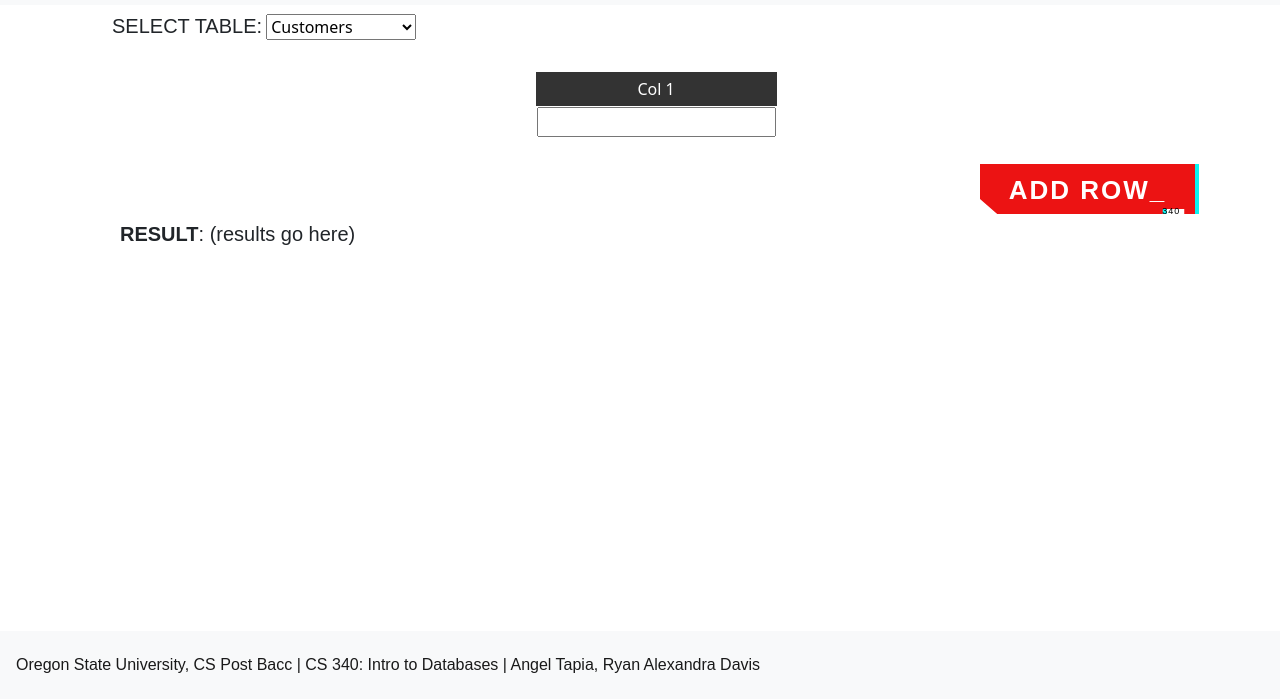
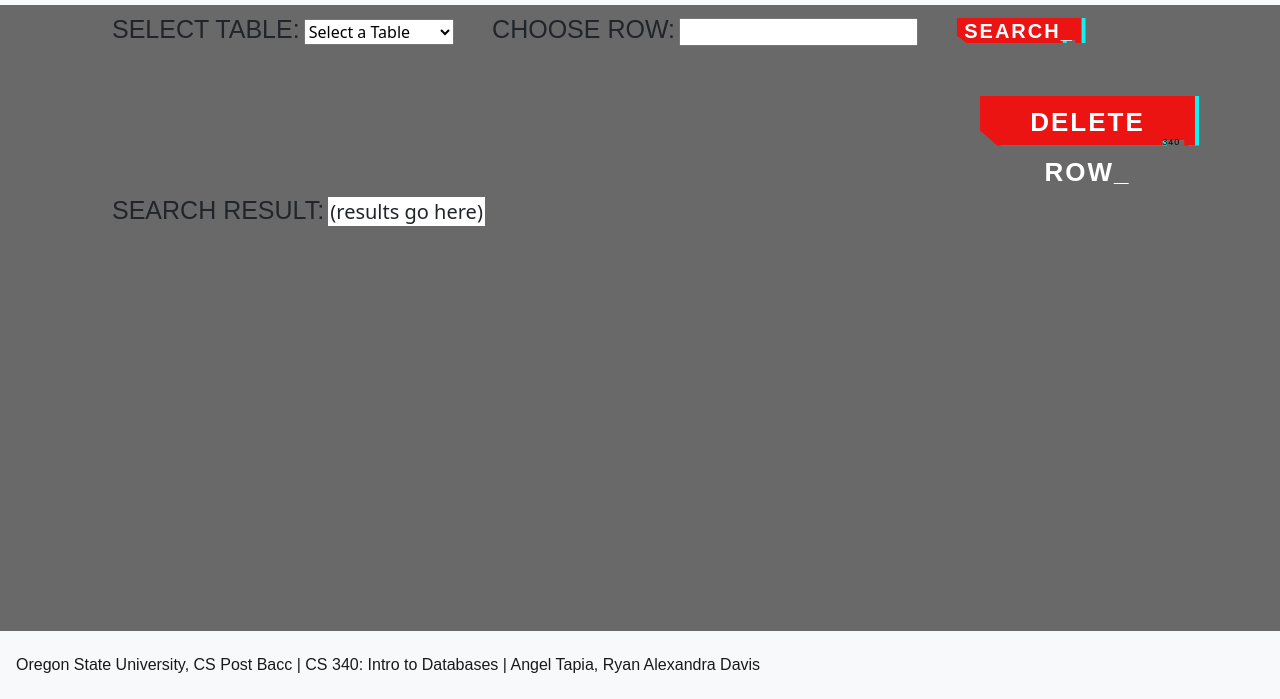
Before and after one commit to DataIsGone/CS340-Team-Untitled-1, a plain HTML site: page Step3UI/index-ryan.html in a window 1280 px wide. Shown: the part 101-800 px from the top of the page. Drawn offline with nearby package versions, Linux system fonts and the light colour scheme; a web font is replaced by a local one.

Commit message:
Updated DELETE snippet code (buttons fixed)

```diff
--- a/Step3UI/css/cyberbutton.css
+++ b/Step3UI/css/cyberbutton.css
@@ -189,6 +189,7 @@
     --primary-hue: 260;
   }
 
+    /* --- CYBER BUTTON: SMALL --- */
   .cybr-btn-nav {
     --primary: hsl(var(--primary-hue), 85%, calc(var(--primary-lightness, 50) * 1%));
     --shadow-primary: hsl(var(--shadow-primary-hue), 90%, 50%);
@@ -226,3 +227,116 @@
     line-height: 50px;
     transition: background 0.2s;
   }
+
+
+  /* --- CYBER BUTTON: SMALL --- */
+  .cybr-btn-small {
+    --primary: hsl(var(--primary-hue), 85%, calc(var(--primary-lightness, 50) * 1%));
+    --shadow-primary: hsl(var(--shadow-primary-hue), 90%, 50%);
+    --primary-hue: 0;
+    --primary-lightness: 50;
+    --color: hsl(0, 0%, 100%);
+    --font-size: 20px;
+    --shadow-primary-hue: 180;
+    --label-size: 9px;
+    --shadow-secondary-hue: 60;
+    --shadow-secondary: hsl(var(--shadow-secondary-hue), 90%, 60%);
+    --clip: polygon(0 0, 100% 0, 100% 100%, 95% 100%, 95% 90%, 85% 90%, 85% 100%, 8% 100%, 0 70%);
+    --border: 4px;
+    --shimmy-distance: 5;
+    --clip-one: polygon(0 2%, 100% 2%, 100% 95%, 95% 95%, 95% 90%, 85% 90%, 85% 95%, 8% 95%, 0 70%);
+    --clip-two: polygon(0 78%, 100% 78%, 100% 100%, 95% 100%, 95% 90%, 85% 90%, 85% 100%, 8% 100%, 0 78%);
+    --clip-three: polygon(0 44%, 100% 44%, 100% 54%, 95% 54%, 95% 54%, 85% 54%, 85% 54%, 8% 54%, 0 54%);
+    --clip-four: polygon(0 0, 100% 0, 100% 0, 95% 0, 95% 0, 85% 0, 85% 0, 8% 0, 0 0);
+    --clip-five: polygon(0 0, 100% 0, 100% 0, 95% 0, 95% 0, 85% 0, 85% 0, 8% 0, 0 0);
+    --clip-six: polygon(0 40%, 100% 40%, 100% 85%, 95% 85%, 95% 85%, 85% 85%, 85% 85%, 8% 85%, 0 70%);
+    --clip-seven: polygon(0 63%, 100% 63%, 100% 80%, 95% 80%, 95% 80%, 85% 80%, 85% 80%, 8% 80%, 0 70%);
+    font-family: 'Cyber', sans-serif;
+    color: var(--color);
+    cursor: pointer;
+    background: transparent;
+    text-transform: uppercase;
+    font-size: var(--font-size);
+    outline: transparent;
+    letter-spacing: 2px;
+    position: relative;
+    font-weight: 700;
+    border: 0;
+    width: 125px;
+    height: 25px;
+    line-height: 25px;
+    transition: background 0.2s;
+  }
+
+  .cybr-btn-small:hover {
+    --primary: hsl(var(--primary-hue), 85%, calc(var(--primary-lightness, 50) * 0.8%));
+  }
+  .cybr-btn-small:active {
+    --primary: hsl(var(--primary-hue), 85%, calc(var(--primary-lightness, 50) * 0.6%));
+  }
+
+  .cybr-btn-small:after,
+  .cybr-btn-small:before {
+    content: '';
+    position: absolute;
+    top: 0;
+    left: 0;
+    right: 0;
+    bottom: 0;
+    clip-path: var(--clip);
+    z-index: -1;
+  }
+
+  .cybr-btn-small:before {
+    background: var(--shadow-primary);
+    transform: translate(var(--border), 0);
+  }
+
+  .cybr-btn-small:after {
+    background: var(--primary);
+  }
+
+  .cybr-btn-small__tag {
+    position: absolute;
+    padding: 1px 4px;
+    letter-spacing: 1px;
+    line-height: 1;
+    bottom: -5%;
+    right: 5%;
+    font-weight: normal;
+    color: hsl(0, 0%, 0%);
+    font-size: var(--label-size);
+  }
+
+  .cybr-btn-small__glitch {
+    position: absolute;
+    top: calc(var(--border) * -1);
+    left: calc(var(--border) * -1);
+    right: calc(var(--border) * -1);
+    bottom: calc(var(--border) * -1);
+    background: var(--shadow-primary);
+    text-shadow: 2px 2px var(--shadow-primary), -2px -2px var(--shadow-secondary);
+    clip-path: var(--clip);
+    animation: glitch 2s infinite;
+    display: none;
+  }
+
+  .cybr-btn-small:hover .cybr-btn-small__glitch {
+    display: block;
+  }
+
+  .cybr-btn-small__glitch:before {
+    content: '';
+    position: absolute;
+    top: calc(var(--border) * 1);
+    right: calc(var(--border) * 1);
+    bottom: calc(var(--border) * 1);
+    left: calc(var(--border) * 1);
+    clip-path: var(--clip);
+    background: var(--primary);
+    z-index: -1;
+  }
+
+  .cybr-btn-small:nth-of-type(2) {
+    --primary-hue: 260;
+  }
--- a/Step3UI/css/style.css
+++ b/Step3UI/css/style.css
@@ -8,15 +8,30 @@
   body, #db-table {
     margin: 0;
     font-family: 'Cyber', sans-serif;
+    background-color: #696969 !important;
   }
 
   .label {
-    font-size: 20px;
+    font-size: 25px;
     font-family: 'Cyber', sans-serif;
   }
 
+  .label-content {
+    background-color: white;
+    font-size: 20px;
+    padding: 1px 2px;
+  }
+
   .button-label {
-    font-size: 15px;
+    font-size: 20px;
+  }
+
+  .spacer {
+    margin: 15px;
+  }
+
+  .row-input {
+    height: 75%;
   }
 
   /* --- W3SCHOOLS NAV BAR CSS --- */
@@ -204,9 +219,11 @@
   }
 
   .result {
+    margin: 0;
+    padding: 0;
     text-align: left;
     width: 50%;
-    background-color: white;    /* TODO: remove test line */
+    /*background-color: white;    TODO: remove test line */
   }
 
   #right-button {
--- a/Step3UI/index-ryan.html
+++ b/Step3UI/index-ryan.html
@@ -19,13 +19,10 @@
         <nav class="navbar fixed-top navbar-expand-lg navbar-light bg-light">
           <div class="container-fluid">
             <a class="navbar-brand" href="#">DEFINITELY NOT A CULT</a>
-            <span class="navbar-text" style="font-size:20px">
+            <span class="navbar-text" style="font-size:25px">
               CURRENT MODE: <span id="titleMode" onload="">N/A</span>
             </span>
             <div id="navbarNavDropdown">
-              <!-- <button class="dropbtn" onclick="myFunction()">Select Action Mode
-                <i class="fa fa-caret-down"></i>
-              </button> -->
               <button class="cybr-btn-nav dropbtn" style="font-size:20px" onclick="myFunction()">
                 SELECT MODE<span aria-hidden></span>
                 <i class="fa fa-caret-down"></i>
@@ -35,14 +32,17 @@
           </div>
         </nav>
 
+<!-- CRUD MODE Snippet: DELETE -->
+
       <!-- DIV 1: Table Menu -->
       <div class="content">
         <ul class="nav-list">
         <li>
-          <div id="table-menu">
+          <div>
             <form action=""> <!-- need action -->
               <label for="tables" class="label">SELECT TABLE:</label>
-              <select id="tables" name="tables">
+              <select onchange="buildCRUDModeControlsDelete(this.value);">
+                <option value="none" selected disabled hidden> Select a Table </option>
                 <option value="customers">Customers</option>
                 <option value="orders">Orders</option>
                 <option value="keyboards">Keyboards</option>
@@ -53,48 +53,56 @@
             </form>
           </div>
         </li>
+        <li><div class="spacer"></div></li>
+        <li>
+          <div>
+            <label for="row" class="label">CHOOSE ROW:</label>
+            <input for="row" class="row-input">
+          </div>
+        </li>
+        <li><div class="spacer"></div></li>
+        <li>
+          <button class="cybr-btn-small">
+            Search<span aria-hidden>_</span>
+            <span aria-hidden class="cybr-btn-small__glitch">Find_</span>
+            <span aria-hidden class="cybr-btn-small__tag"></span>
+          </button>
+        </li>
         </ul>
       </div>
 
-      <!-- DIV 2: CRUD Mode Controls (CURRENT: CREATE)-->
+      <!-- DIV 2: CRUD Mode Controls (CURRENT: DELETE)-->
       <div class="content" id="mode-content">
         <div class="display-col">
-          <form action="">  <!-- need action -->
-            <ul class="nav-list">
-              <li>
-                <div class="col-info"> <!-- holds col info -->
-                  <div class="col-label"> <!-- holds col label -->
-                    <span>Col 1</span>
-                  </div>
-                  <div class="col-content"> <!-- holds col content -->
-                    <input type="text" name="col1"> <!-- NOTE: need DOM to add `name` and `value` attributes procedurally -->
-                  </div>
-                </div>
-              </li>
-            </ul>
-          </form>
+          <ul class="nav-list" id="crudControls">
+
+          </ul>
 
           <div id="right-button">
             <form action="">  <!-- need action -->
               <button class="cybr-btn">
-                Add Row<span aria-hidden>_</span>
-                <span aria-hidden class="cybr-btn__glitch">Add Row_</span>
+                Delete Row<span aria-hidden>_</span>
+                <span aria-hidden class="cybr-btn__glitch">Delete Row_</span>
                 <span aria-hidden class="cybr-btn__tag">340</span>
               </button>
             </form>
           </div>
 
-          <div class="result label" id="result-pad">
-            <strong>RESULT</strong>: <span id="result">(results go here)</span>
+          <div class="result">
+            <ul class="nav-list">
+              <li>
+                <span class="label">SEARCH RESULT:</span> <span class="label-content" id="text-result">(results go here)</span>
+              </li>
+            </ul>
           </div>
 
         </div>
       </div>
 
-        <!-- BOOTSTRAP FOOTER -->
-        <footer class="navbar fixed-bottom navbar-light bg-light">
-          <a class="navbar-brand" href="#">Oregon State University, CS Post Bacc | CS 340: Intro to Databases | Angel Tapia, Ryan Alexandra Davis</a>
-        </footer>
+      <!-- BOOTSTRAP FOOTER -->
+      <footer class="navbar fixed-bottom navbar-light bg-light">
+        <a class="navbar-brand" href="#">Oregon State University, CS Post Bacc | CS 340: Intro to Databases | Angel Tapia, Ryan Alexandra Davis</a>
+      </footer>
 
       <!----- SCRIPTS ----->
       <!-- Credit: W3SCHOOLS -->
```
Also changed, not shown: HTML_CRUD_Snippets/DELETE.html (+23 -5 lines).
